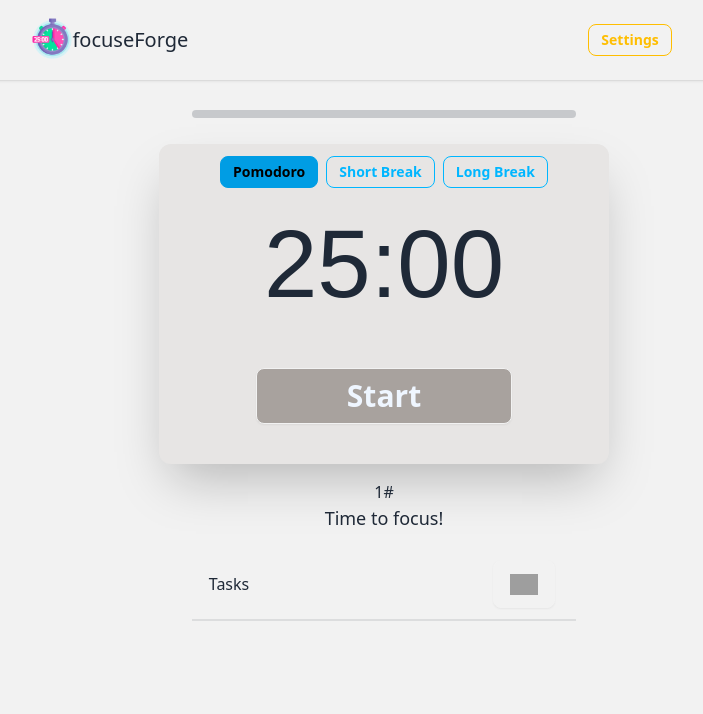
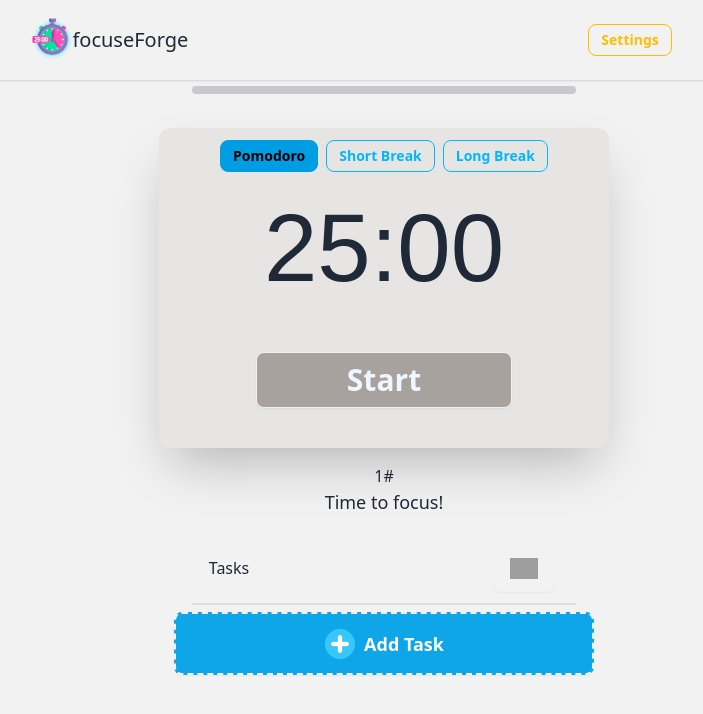
Before and after one commit to stefanpython/focuseForgePomodoro, a React (Vite) app: page / in a window 1280 px wide. Shown: the top 714 px of the page, without its empty margins (256-959 px from the left). Built offline with nearby package versions, Linux system fonts and the light colour scheme; grey boxes are pictures that could not be loaded; a web font is replaced by a local one.

Commit message:
Add and customize add task button

```diff
--- a/src/components/Clock.tsx
+++ b/src/components/Clock.tsx
@@ -94,9 +94,9 @@ function Clock() {
   };
 
   return (
-    <div className="clock-container pl-2 pr-2">
+    <div className="clock-container pl-2 pr-2 -mt-4">
       <progress
-        className="progress progress-accent w-80 sm:w-96 -mb-5"
+        className="progress progress-accent w-80 sm:w-96 -mb-3"
         value={progressValue}
         max="100"
       ></progress>
--- a/src/components/Tasks.tsx
+++ b/src/components/Tasks.tsx
@@ -81,6 +81,13 @@ function Tasks() {
       </div>
 
       <div className="divider max-w-96 m-auto"></div>
+
+      <div className="tast-container hidden">Tasks</div>
+
+      <button className="btn bg-sky-500 hover:bg-sky-400 w-full h-14 sm:max-w-[30em] sm:h-[4.5em] border-dashed border-2">
+        <img className="w-8" src="./plus1.png" alt="plus image" />
+        <p className="text-white text-lg">Add Task</p>
+      </button>
     </div>
   );
 }
```
Also changed, not shown: public/plus.png (added), public/plus1.png (added).
